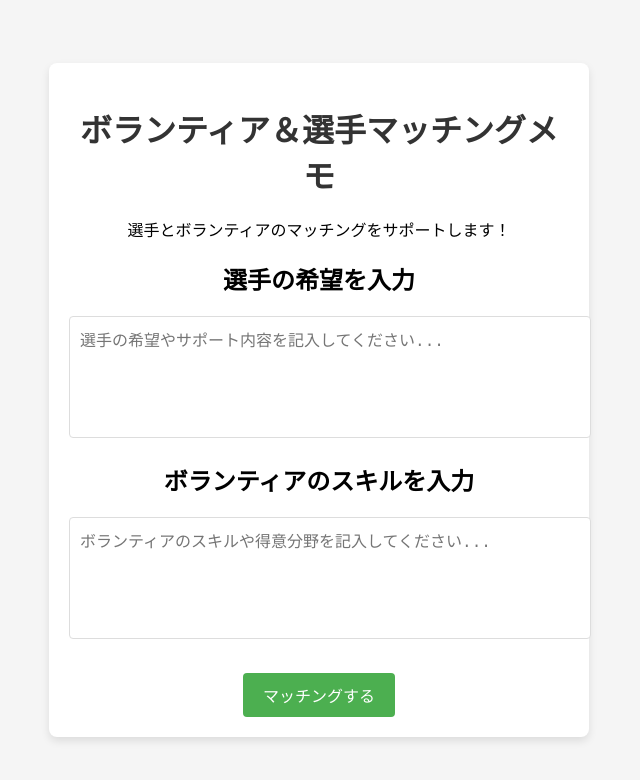
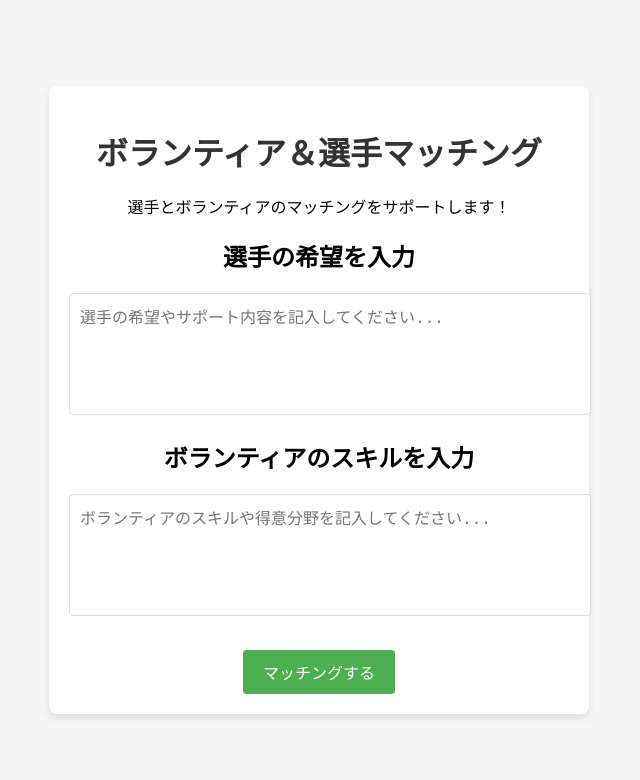
Before and after one commit to Yuku7/memo-apri, a plain HTML site: page index.html in a window 1280 px wide. Shown: the whole page, without its empty margins (321-961 px from the left). Drawn offline with Linux system fonts and the light colour scheme.

Commit message:
Update index.html

```diff
--- a/index.html
+++ b/index.html
@@ -78,7 +78,7 @@
 </head>
 <body>
   <div class="container">
-    <h1>ボランティア＆選手マッチングメモ</h1>
+    <h1>ボランティア＆選手マッチング</h1>
     <p>選手とボランティアのマッチングをサポートします！</p>
 
     <!-- 選手エリア -->
```
